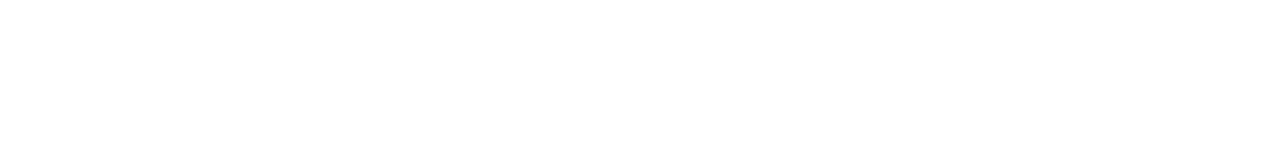
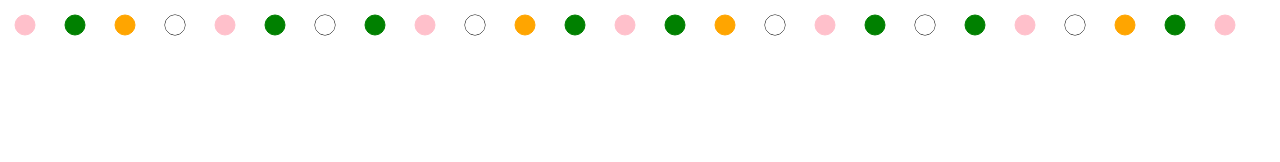
Before and after one commit to lritter79/polka-dots, a plain HTML site: page index.html in a window 1280 px wide. Drawn offline with Linux system fonts and the light colour scheme.

Commit message:
added row of dots

```diff
--- a/index.html
+++ b/index.html
@@ -6,7 +6,7 @@
     <meta name="viewport" content="width=device-width, initial-scale=1.0">
     <title>Document</title>
     <script src="script.js"></script>
-
+    <link rel="stylesheet" type="text/css" href="styles.css">
 </head>
 <body>
     <div id="container"></div>
--- a/script.js
+++ b/script.js
@@ -21,11 +21,33 @@ function ready(callbackFunc) {
 
   ready(function() {
     console.log('im ready');
-    let canvas = draw();
-    document.getElementById('container').appendChild(canvas); //Add it as a child of <body>
+    var element =  document.getElementById('container');
+    console.log(`${element.clientWidth} and ${element.clientHeight}`)
+    //et widthRemainder = element.clientWidth % 50;
+    for (let i = 0; i < Math.floor(element.clientWidth/50); i++) {
+      let canvas = draw(getColor(i));
+      element.appendChild(canvas);
+    }
+     //Add it as a child of <body>
   });
 
-  function draw() {
+  function draw(color) {
     let canvas = document.createElement("canvas"); //Create canvas
+    canvas.height = '50';
+    canvas.width = '50';
+    var ctx = canvas.getContext("2d");
+    ctx.strokeStyle = color === 'white' ? 'black' : color;
+    ctx.fillStyle = color;
+    ctx.beginPath();
+    ctx.arc(25, 25, 10, 0, 2 * Math.PI);
+    ctx.stroke();
+    ctx.fill();
     return canvas;
   }
+
+  function getColor(number) {
+    if (number % 4 === 0) return 'pink';
+    else if (number % 3 === 0) return 'white';
+    else if (number % 2 === 0) return 'orange';
+    else return 'green'
+  }
```
